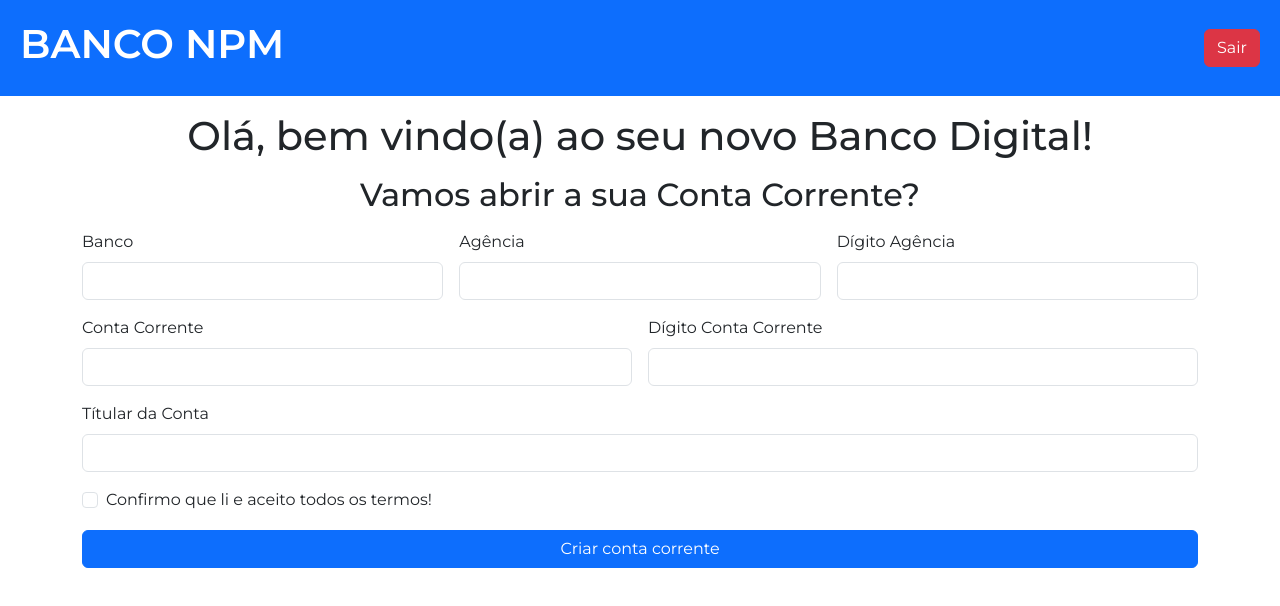
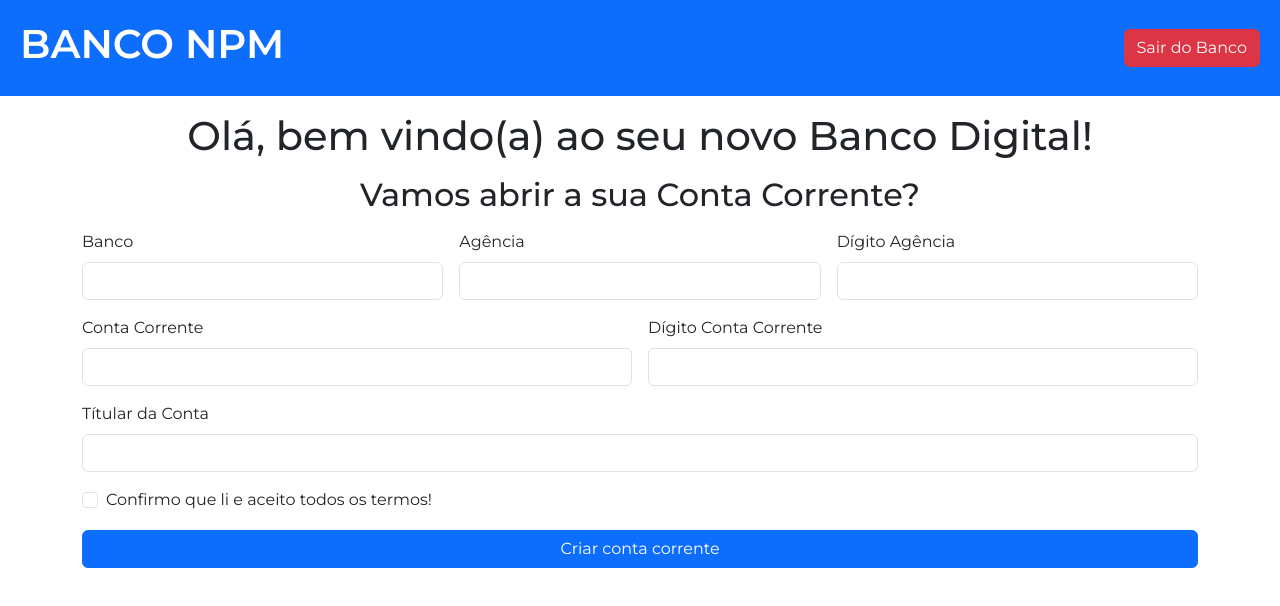
Before and after one commit to SantosKarolayne/BancoProgWeb, a website: page src/views/enter.html in a window 1280 px wide. Drawn offline with nearby package versions, Linux system fonts and the light colour scheme.

Commit message:
updating

```diff
--- a/src/views/enter.html
+++ b/src/views/enter.html
@@ -12,7 +12,7 @@
         <h1>BANCO NPM</h1>
         <nav class="navigation">
             <form action="/sair" method="post">
-                <button type="submit" class="btn btn-danger">Sair</button>
+                <button type="submit" class="btn btn-danger">Sair do Banco</button>
             </form>
         </nav>
     </header>
```
